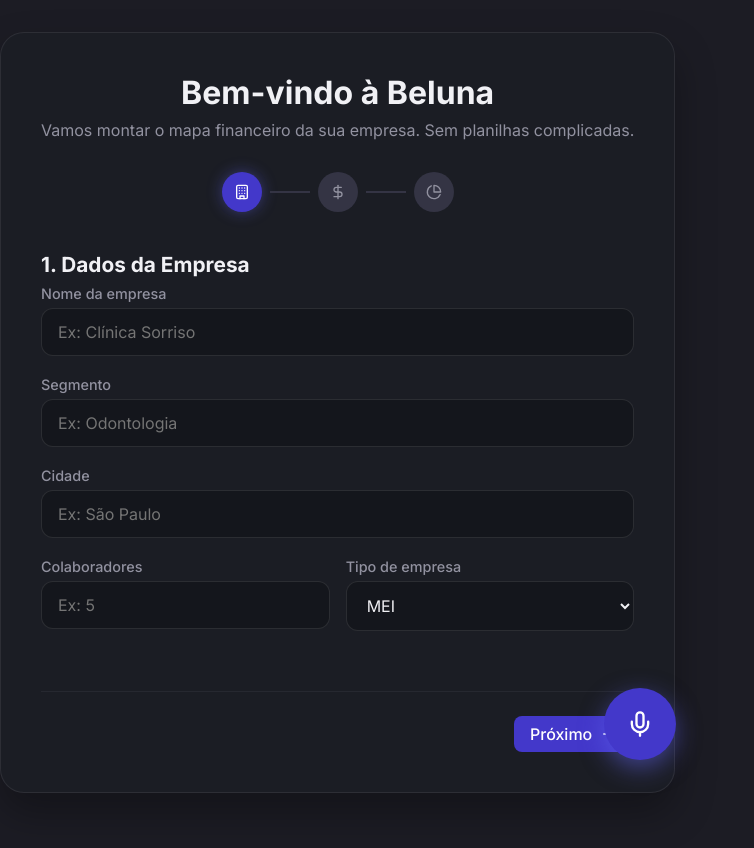
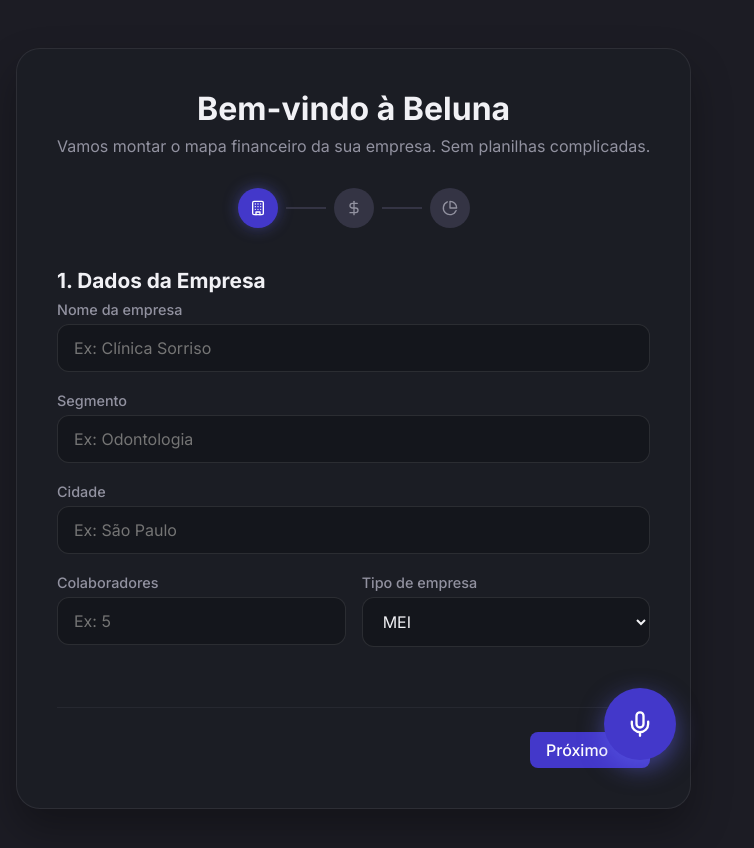
Before and after one commit to GBSss-bit/Genciador-de-Custos-para-Empresas, a React (Vite) app: page / in a window 1280 px wide. Shown: the top 848 px of the page, without its empty margins (0-754 px from the left). Before the commit the page ends 825 px from the top, so only its background shows below. Built offline with nearby package versions, Linux system fonts and the light colour scheme.

Commit message:
Corrige bug de rolagem no CSS do Onboarding que escondia o botão Próximo

```diff
--- a/src/Onboarding.css
+++ b/src/Onboarding.css
@@ -1,9 +1,7 @@
 .onboarding-container {
   display: flex;
-  align-items: center;
-  justify-content: center;
-  min-height: calc(100vh - 4rem);
-  padding: 2rem 0;
+  min-height: 100vh;
+  padding: 3rem 1rem 8rem 1rem; /* 8rem no final garante espaço pro botão do microfone não tampar o Próximo! */
 }
 
 .onboarding-glass {
@@ -16,6 +14,7 @@
   max-width: 680px;
   padding: 2.5rem;
   box-shadow: 0 20px 40px rgba(0, 0, 0, 0.3);
+  margin: auto; /* Centraliza sem cortar a tela quando for muito alto */
 }
 
 .onboarding-header {
```
